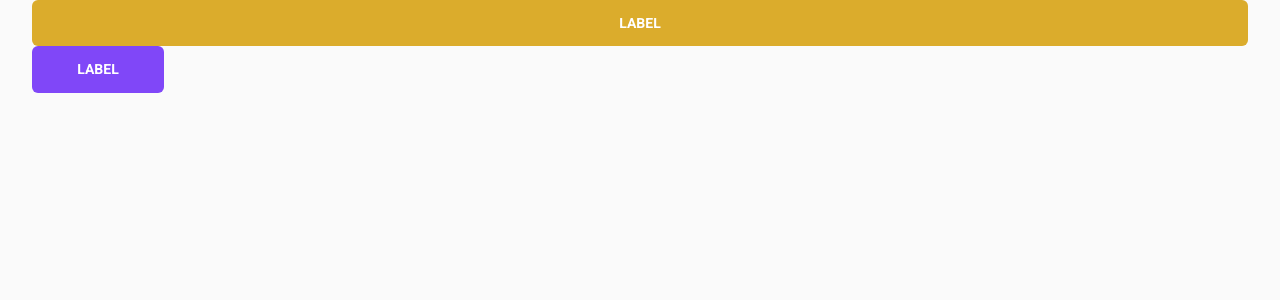
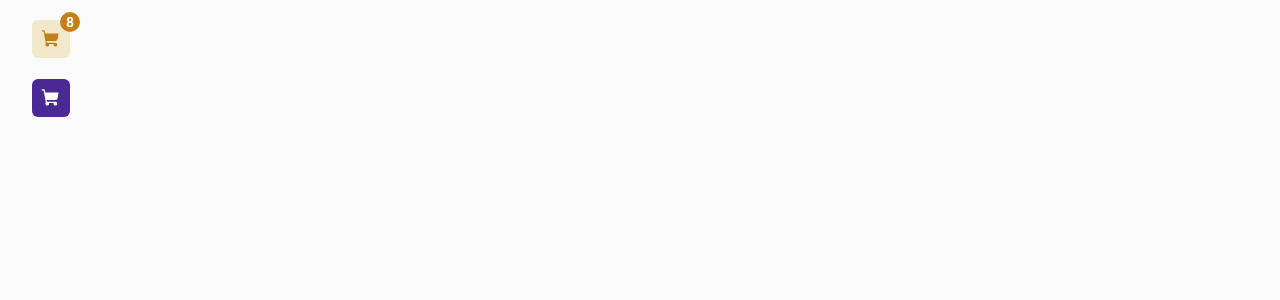
Before and after one commit to danielVFS/coffee-delivery, a React (Vite) app: page / in a window 1280 px wide. Shown: the top 300 px of the page. Built offline with nearby package versions, Linux system fonts and the light colour scheme.

Commit message:
feat(IconButton): create component

```diff
--- /dev/null
+++ b/src/components/IconButton/index.tsx
@@ -0,0 +1,26 @@
+import { ReactElement } from "react";
+import {
+  BUTTON_COLOR,
+  IconButtonBadge,
+  IconButtonButtonContainer,
+} from "./styles";
+
+interface ButtonProps extends React.HTMLAttributes<HTMLButtonElement> {
+  variant: keyof typeof BUTTON_COLOR;
+  children: ReactElement;
+  count?: number;
+}
+
+export function IconButton({
+  variant,
+  count,
+  children,
+  ...props
+}: ButtonProps) {
+  return (
+    <IconButtonButtonContainer variant={variant} {...props}>
+      {children}
+      {count && <IconButtonBadge variant={variant}>{count}</IconButtonBadge>}
+    </IconButtonButtonContainer>
+  );
+}
--- /dev/null
+++ b/src/components/IconButton/styles.ts
@@ -0,0 +1,75 @@
+import styled from "styled-components";
+
+export const BUTTON_BACKGROUND_COLOR = {
+  yellow: "yellow-light",
+  purple: "purple-dark",
+} as const;
+
+export const BUTTON_COLOR = {
+  yellow: "yellow-dark",
+  purple: "white",
+} as const;
+
+export const BUTTON_COUNT_BACKGROUND = {
+  yellow: "yellow-dark",
+  purple: "purple",
+} as const;
+
+export const BUTTON_COUNT_COLOR = {
+  yellow: "white",
+  purple: "white",
+} as const;
+
+interface IconButtonButtonContainerProps {
+  variant: keyof typeof BUTTON_COLOR;
+}
+
+export const IconButtonButtonContainer = styled.button<IconButtonButtonContainerProps>`
+  color: ${(props) => props.theme[BUTTON_COLOR[props.variant]]};
+  background: ${(props) => props.theme[BUTTON_BACKGROUND_COLOR[props.variant]]};
+
+  font-size: 1.25rem;
+  font-weight: 700;
+
+  width: 38px;
+  height: 38px;
+  display: flex;
+  align-items: center;
+  justify-content: center;
+  gap: 0.5rem;
+  padding: 0.5rem;
+  border-radius: 6px;
+  font-weight: 700;
+
+  transition: all 0.3s;
+
+  position: relative;
+
+  &:hover {
+    filter: brightness(90%);
+  }
+`;
+
+interface IconButtonBadgeProps {
+  variant: keyof typeof BUTTON_COLOR;
+}
+
+export const IconButtonBadge = styled.div<IconButtonBadgeProps>`
+  color: ${(props) => props.theme[BUTTON_COUNT_COLOR[props.variant]]};
+  background: ${(props) => props.theme[BUTTON_COUNT_BACKGROUND[props.variant]]};
+
+  font-size: 0.875rem;
+  font-weight: 700;
+
+  position: absolute;
+  right: -10px;
+  top: -8px;
+
+  width: 20px;
+  height: 20px;
+  border-radius: 50%;
+
+  display: flex;
+  align-items: center;
+  justify-content: center;
+`;
--- a/src/pages/Home/index.tsx
+++ b/src/pages/Home/index.tsx
@@ -1,12 +1,16 @@
-import { Button } from "../../components/Button";
+import { ShoppingCart } from "phosphor-react";
+import { IconButton } from "../../components/IconButton";
 
 export function Home() {
   return (
-    <>
-      <Button variant="yellow" fullWidth>
-        LABEL
-      </Button>
-      <Button variant="purple">LABEL</Button>
-    </>
+    <div style={{ marginTop: "20px" }}>
+      <IconButton variant="yellow" count={8}>
+        <ShoppingCart weight="fill" />
+      </IconButton>
+      <br />
+      <IconButton variant="purple">
+        <ShoppingCart weight="fill" />
+      </IconButton>
+    </div>
   );
 }
```
